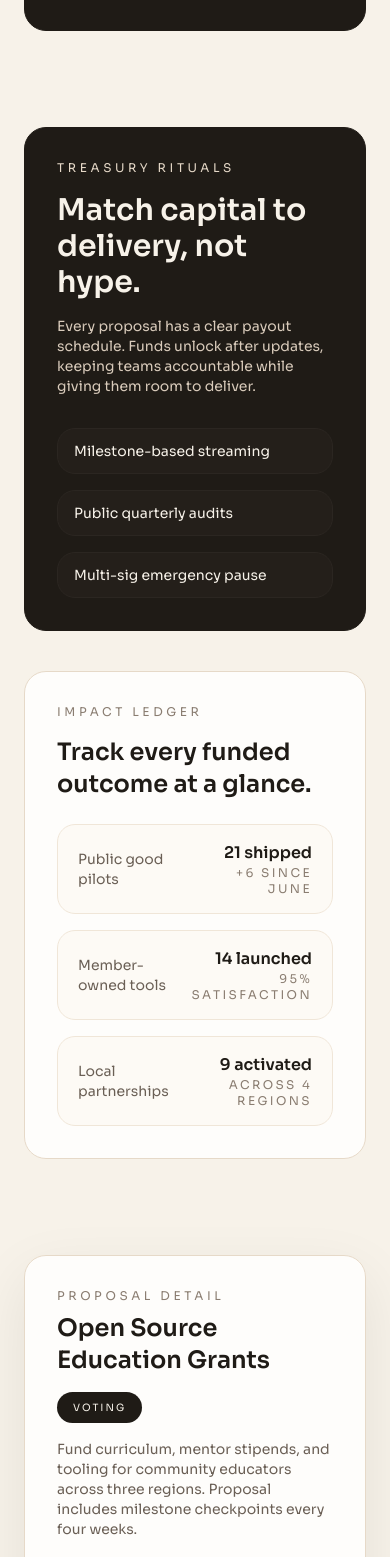
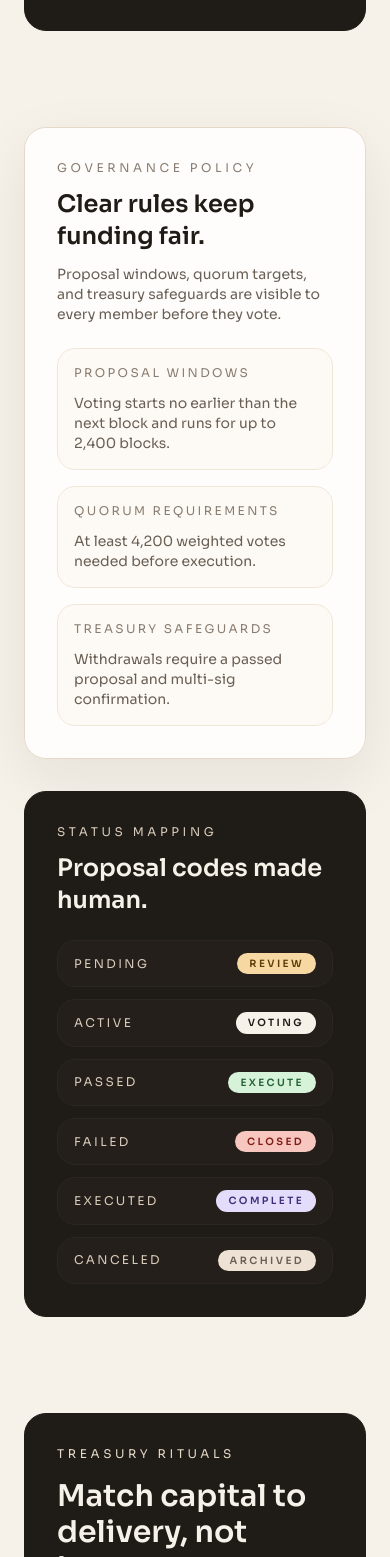
Before and after one commit to TYDev01/Community-Grant-DAO, a Next.js app in the folder frontend/: page / in a window 390 px wide. Shown: the part 8591-10148 px from the top of the page. Built offline with nearby package versions, Linux system fonts and the light colour scheme.

Commit message:
added a governance policy and status mapping section

```diff
--- a/frontend/src/app/page.tsx
+++ b/frontend/src/app/page.tsx
@@ -733,6 +733,98 @@ export default function Home() {
             </div>
           </section>
 
+          <section className="mx-auto w-full max-w-6xl px-6 pb-24">
+            <div className="grid gap-8 lg:grid-cols-[1.05fr_0.95fr]">
+              <div className="rounded-3xl border border-[#e6d9c8] bg-white/80 p-8 shadow-[0_20px_60px_rgba(31,27,22,0.08)]">
+                <p className="text-xs uppercase tracking-[0.3em] text-[#8a7d71]">
+                  Governance policy
+                </p>
+                <h3 className="mt-3 text-2xl font-semibold text-[#1f1b16] font-[var(--font-display)]">
+                  Clear rules keep funding fair.
+                </h3>
+                <p className="mt-3 text-sm text-[#6a5f55]">
+                  Proposal windows, quorum targets, and treasury safeguards are
+                  visible to every member before they vote.
+                </p>
+                <div className="mt-6 grid gap-4">
+                  <div className="rounded-2xl border border-[#f0e6d8] bg-[#fdfaf5] p-4">
+                    <p className="text-xs uppercase tracking-[0.2em] text-[#8a7d71]">
+                      Proposal windows
+                    </p>
+                    <p className="mt-3 text-sm text-[#6a5f55]">
+                      Voting starts no earlier than the next block and runs for
+                      up to 2,400 blocks.
+                    </p>
+                  </div>
+                  <div className="rounded-2xl border border-[#f0e6d8] bg-[#fdfaf5] p-4">
+                    <p className="text-xs uppercase tracking-[0.2em] text-[#8a7d71]">
+                      Quorum requirements
+                    </p>
+                    <p className="mt-3 text-sm text-[#6a5f55]">
+                      At least 4,200 weighted votes needed before execution.
+                    </p>
+                  </div>
+                  <div className="rounded-2xl border border-[#f0e6d8] bg-[#fdfaf5] p-4">
+                    <p className="text-xs uppercase tracking-[0.2em] text-[#8a7d71]">
+                      Treasury safeguards
+                    </p>
+                    <p className="mt-3 text-sm text-[#6a5f55]">
+                      Withdrawals require a passed proposal and multi-sig
+                      confirmation.
+                    </p>
+                  </div>
+                </div>
+              </div>
+
+              <div className="rounded-3xl border border-[#1f1b16] bg-[#1f1b16] p-8 text-[#f7f2e9]">
+                <p className="text-xs uppercase tracking-[0.3em] text-[#d9cbbb]">
+                  Status mapping
+                </p>
+                <h3 className="mt-3 text-2xl font-semibold font-[var(--font-display)]">
+                  Proposal codes made human.
+                </h3>
+                <div className="mt-6 grid gap-3 text-xs uppercase tracking-[0.2em] text-[#d9cbbb]">
+                  <div className="flex items-center justify-between rounded-2xl border border-[#2b2621] bg-[#241f1a] px-4 py-3">
+                    <span>Pending</span>
+                    <span className="rounded-full bg-[#f7d8a3] px-3 py-1 text-[10px] font-semibold text-[#5f3c06]">
+                      Review
+                    </span>
+                  </div>
+                  <div className="flex items-center justify-between rounded-2xl border border-[#2b2621] bg-[#241f1a] px-4 py-3">
+                    <span>Active</span>
+                    <span className="rounded-full bg-[#f7f2e9] px-3 py-1 text-[10px] font-semibold text-[#1f1b16]">
+                      Voting
+                    </span>
+                  </div>
+                  <div className="flex items-center justify-between rounded-2xl border border-[#2b2621] bg-[#241f1a] px-4 py-3">
+                    <span>Passed</span>
+                    <span className="rounded-full bg-[#d6f2d9] px-3 py-1 text-[10px] font-semibold text-[#246337]">
+                      Execute
+                    </span>
+                  </div>
+                  <div className="flex items-center justify-between rounded-2xl border border-[#2b2621] bg-[#241f1a] px-4 py-3">
+                    <span>Failed</span>
+                    <span className="rounded-full bg-[#f7c7bf] px-3 py-1 text-[10px] font-semibold text-[#7f1e18]">
+                      Closed
+                    </span>
+                  </div>
+                  <div className="flex items-center justify-between rounded-2xl border border-[#2b2621] bg-[#241f1a] px-4 py-3">
+                    <span>Executed</span>
+                    <span className="rounded-full bg-[#e3ddfb] px-3 py-1 text-[10px] font-semibold text-[#3f2f7a]">
+                      Complete
+                    </span>
+                  </div>
+                  <div className="flex items-center justify-between rounded-2xl border border-[#2b2621] bg-[#241f1a] px-4 py-3">
+                    <span>Canceled</span>
+                    <span className="rounded-full bg-[#ede2d4] px-3 py-1 text-[10px] font-semibold text-[#6a5f55]">
+                      Archived
+                    </span>
+                  </div>
+                </div>
+              </div>
+            </div>
+          </section>
+
           <section
             id="treasury"
             className="mx-auto w-full max-w-6xl px-6 pb-24"
```
